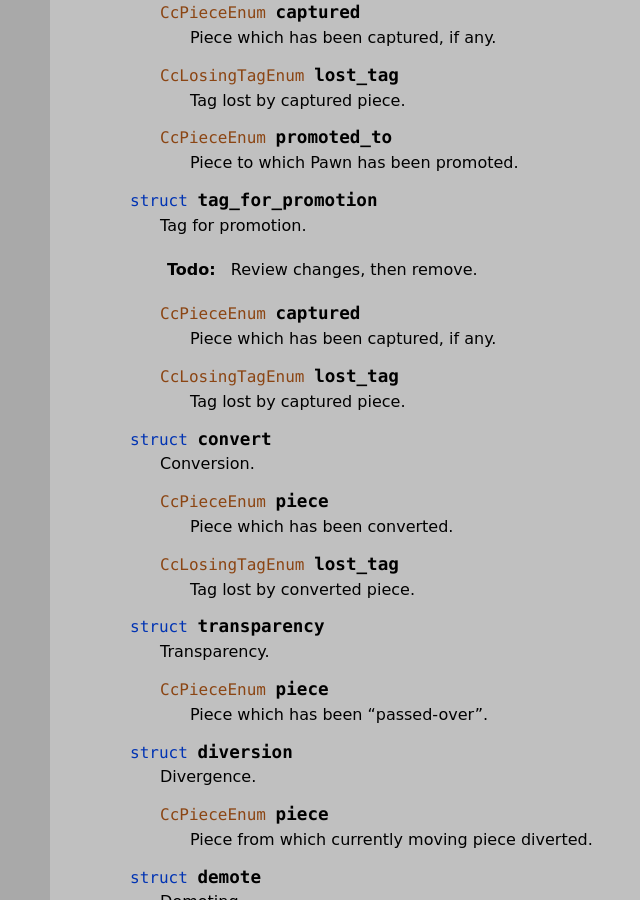
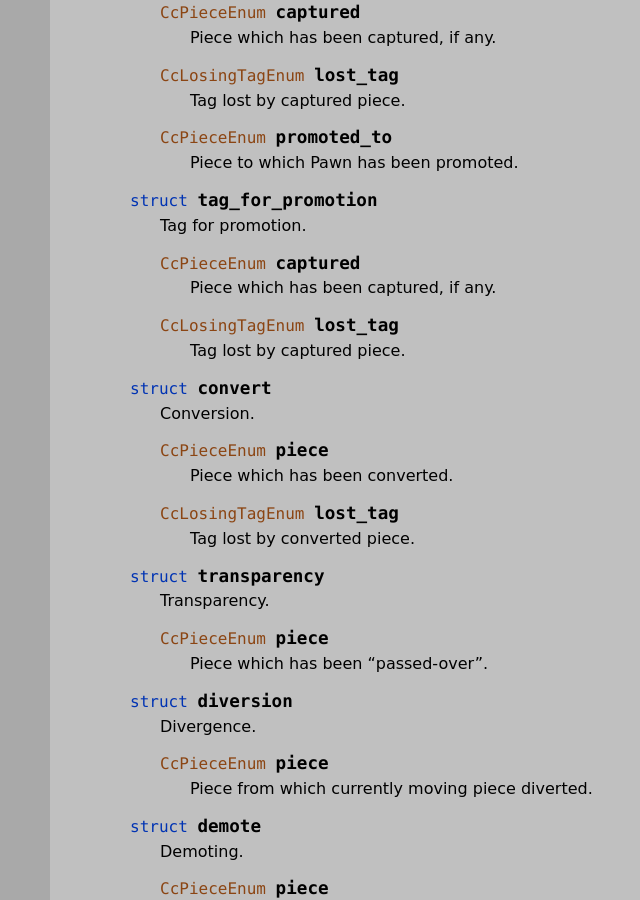
Before and after one commit to mmlacak/crochess, a Sphinx documentation site: the page built from docs/source/libcc/ccparsedsideeffect.rst, in a window 1280 px wide and 900 px high, scrolled down 2581 px. Shown: the whole window, without its empty margins (180-820 px from the left). Built offline with Sphinx 7.4.7, drawn with Linux system fonts in a browser that asks for light colours.

Commit message:
Removed TODOs.

```diff
--- a/docs/source/libcc/ccparsedsideeffect.rst
+++ b/docs/source/libcc/ccparsedsideeffect.rst
@@ -182,10 +182,6 @@ Parsed side-effect data
 
             Tag for promotion.
 
-            .. todo::
-
-                Review changes, then remove.
-
             .. c:member:: CcPieceEnum captured
 
                 Piece which has been captured, if any.
```
Also changed, not shown: 1 other file.
